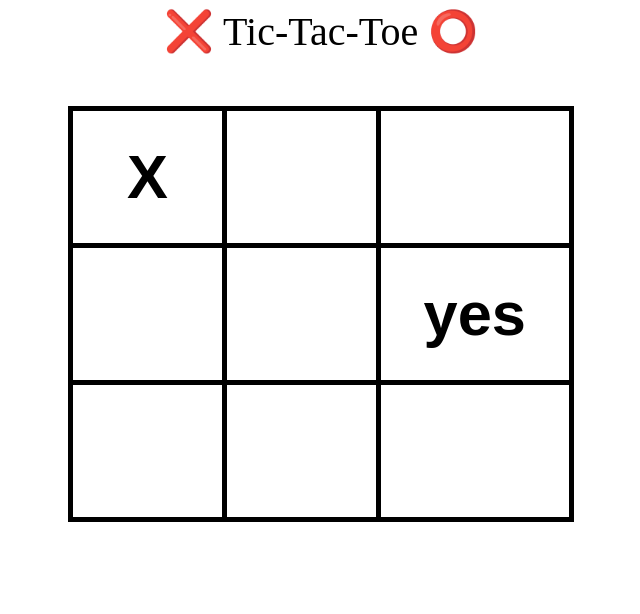
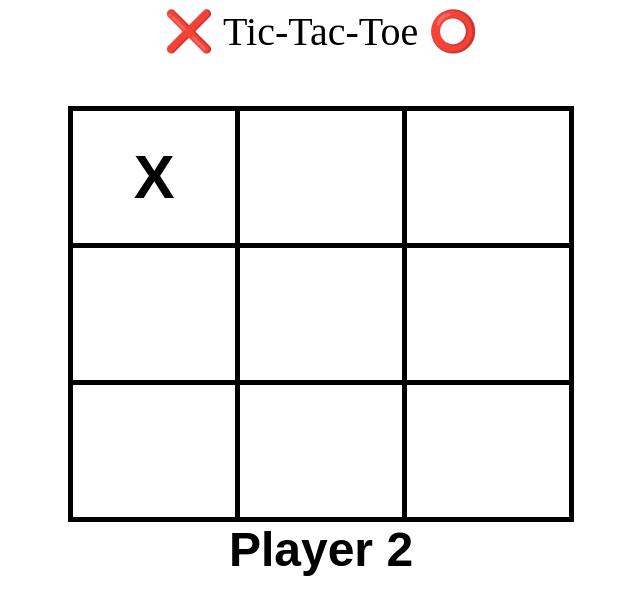
Before and after one commit to mreed5812/Tic-Tac-Toe, a plain HTML site: page Index.html in a window 1280 px wide. Both pictures are taken after a click on the element 473 px from the left and 176 px from the top of the page. Shown: the whole page, without its empty margins (319-959 px from the left). Drawn offline with nearby package versions, Linux system fonts and the light colour scheme.

Commit message:
added winning combo arrays/logic, adjusted html/css

```diff
--- a/Index.html
+++ b/Index.html
@@ -14,22 +14,29 @@
             <header><span class="title">&#x274C; Tic-Tac-Toe &#x2B55;</span></header>
             <table id="board">
                 <tr>
+                    <td data-key="0"></td>
                     <td data-key="1"></td>
                     <td data-key="2"></td>
-                    <td data-key="3"></td>
                 </tr>
                 <tr>
+                    <td data-key="3"></td>
                     <td data-key="4"></td>
                     <td data-key="5"></td>
-                    <td data-key="6"></td>
                 </tr>
                 <tr>
+                    <td data-key="6"></td>
                     <td data-key="7"></td>
                     <td data-key="8"></td>
-                    <td data-key="9"></td>
                 </tr>
             </table>
+            <div style="text-align: center;">
+                <span id="playerTurn">
+                    Player 1
+                </span>
+            </div>
         </div>
+
+
         <script src="app.js"></script>
 
     </body>
--- a/app.js
+++ b/app.js
@@ -5,6 +5,22 @@ var playerOneTurn = true;
 var playerTwoTurn = false;
 var playerOneMarker = "X";
 var playerTwoMarker = "O";
+var tableStatus = [];
+var playerStatus = document.getElementById("playerTurn");
+
+var winningCombos = [
+    //winning rows
+    [0, 1, 2],
+    [3, 4, 5],
+    [6, 7, 8],
+    //winning columns
+    [0, 3, 6],
+    [1, 4, 7],
+    [2, 5, 8],
+    //winning diagonals
+    [0, 4, 8],
+    [2, 4, 6]
+]
 
 function markSquare(selectedCell) {
     //mark square with 'X' or 'O'
@@ -21,10 +37,25 @@ function markSquare(selectedCell) {
 function changePlayer() {
     playerOneTurn = !playerOneTurn;
     playerTwoTurn = !playerTwoTurn;
+    if (playerOneTurn) {
+        playerStatus.innerHTML = "Player 1";
+    } else {
+        playerStatus.innerHTML = "Player 2";
+    }
 }
 
 function winnerDetection() {
+    var x = document.getElementById("board").rows[0].cells.length;
+    var gameTable = document.getElementById("board");
+    tableStatus = [];
 
+    for (var i = 0; i < 3; i++) {
+        for (var j = 0; j < 3; j++) {
+
+            tableStatus.push(document.getElementById("board").rows[i].cells[j].innerHTML);
+            //console.log(document.getElementById("board").rows[i].cells[j].innerHTML);
+        }
+    }
 }
 
 //square.addEventListener('click', squareSelect, false);
@@ -35,14 +66,12 @@ $('td').click(function(e) {
     var row = cell.closest('tr');
     var rowIndex = row[0].rowIndex;
 
-    console.log(cellIndex);
-    console.log(rowIndex);
     var selectedCell = document.getElementById('board').rows[rowIndex].cells[cellIndex];
-    markSquare(selectedCell);
-    var testCellSelection = document.getElementById('board').rows[1].cells[2];
-    testCellSelection.innerHTML = "yes";
-    //winnerDetection();
-    //changePlayer();
+
+    //check if square already marked
+    if (selectedCell.innerHTML == "") {
+        markSquare(selectedCell);
+        changePlayer();
+        winnerDetection();
+    }
 });
-
-const winningCombos = [];
--- a/style.css
+++ b/style.css
@@ -31,3 +31,9 @@ table {
 #board td:hover{
     background-color: lightgray;
 }
+
+#playerTurn {
+    font-size: 3em;
+    font-family: arial;
+    font-weight: bold;
+}
```
